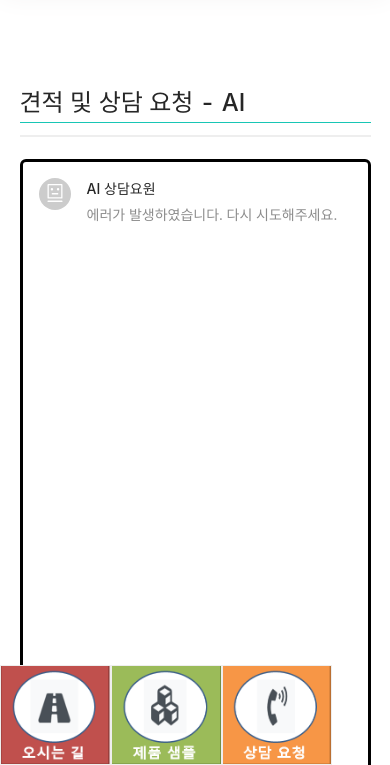
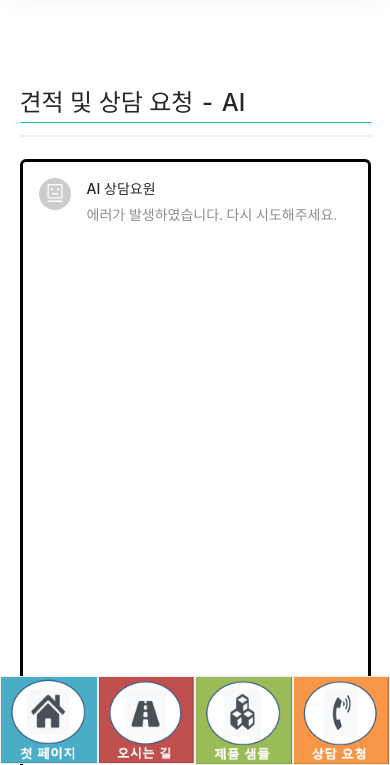
Before and after one commit to jiho9505/Web-ChatBot, a React app in the folder client/: page /counsel in a window 390 px wide. Shown: the part 79-844 px from the top of the page. Built offline with nearby package versions, Linux system fonts and the light colour scheme; no server answers.

Commit message:
Finished mobil nav

```diff
--- a/client/src/components/App.js
+++ b/client/src/components/App.js
@@ -51,6 +51,8 @@ function App() {
       </div>
 
       <Footer />
+      <div className='space'></div>
+      <div className='space'></div>
     </Suspense>
 
   );
--- a/client/src/components/views/MobileNav/MobileNav.js
+++ b/client/src/components/views/MobileNav/MobileNav.js
@@ -3,13 +3,23 @@ import { withRouter,  Link } from 'react-router-dom';
 import nav1 from './NavImages/nav1.PNG'
 import nav2 from './NavImages/nav2.PNG'
 import nav3 from './NavImages/nav3.PNG'
+import nav4 from './NavImages/nav4.PNG'
 
 function MobileNav() {
     return (
-        <div style={{ display : 'flex' , height : '100px' , justifyContent: 'space-between'}}>
-            <Link to="/path"><img src={nav1} style={{maxwidth:'100px',maxHeight:'100px', border: '1px solid #eee',flexBasis: '33%'}}/></Link>
-            <Link to="/product"><img src={nav2} style={{maxwidth:'100px',maxHeight:'100px', border: '1px solid #eee', flexBasis: '33%'}}/></Link>
-            <Link to="/counsel"><img src={nav3} style={{maxwidth:'100px',maxHeight:'100px', border: '1px solid #eee', flexBasis: '33%'}}/></Link>
+        <div className="mobnav__whole" >
+            <div className="mobnav__part">
+                <Link to="/"><img src={nav4} className="mobnav__img"/></Link>
+            </div>
+            <div className="mobnav__part">
+                <Link to="/path"><img src={nav1} className="mobnav__img"/></Link>
+            </div>
+            <div className="mobnav__part">
+                <Link to="/product"><img src={nav2} className="mobnav__img"/></Link>
+            </div>
+            <div className="mobnav__part">
+                <Link to="/counsel"><img src={nav3} className="mobnav__img"/></Link>
+            </div>
         </div>
     )
 }
--- a/client/src/components/views/NavBar/Sections/Navbar.css
+++ b/client/src/components/views/NavBar/Sections/Navbar.css
@@ -100,6 +100,24 @@
   padding: 14px 24px !important;
 }
 
+.mobnav__whole {
+  display : flex;
+  height : 100%;
+  max-height : 100px;
+  width : 100%;
+  justify-content: space-between;
+}
+
+.mobnav__part{
+  max-width:25%;
+}
+
+.mobnav__img{
+  max-width:100%;
+  max-height:100%;
+  border: 1px solid #eee;
+}
+
 
 @media (max-width: 767px) {
   .logoimg {
--- a/client/src/index.css
+++ b/client/src/index.css
@@ -256,7 +256,6 @@ input.error {
     right: initial;
     top: initial;
     width: 100%;
-    text-align: center;
 }
 
   .pageSize{
```
Also changed, not shown: client/src/components/views/MobileNav/NavImages/nav4.PNG (added), 1 other file.
